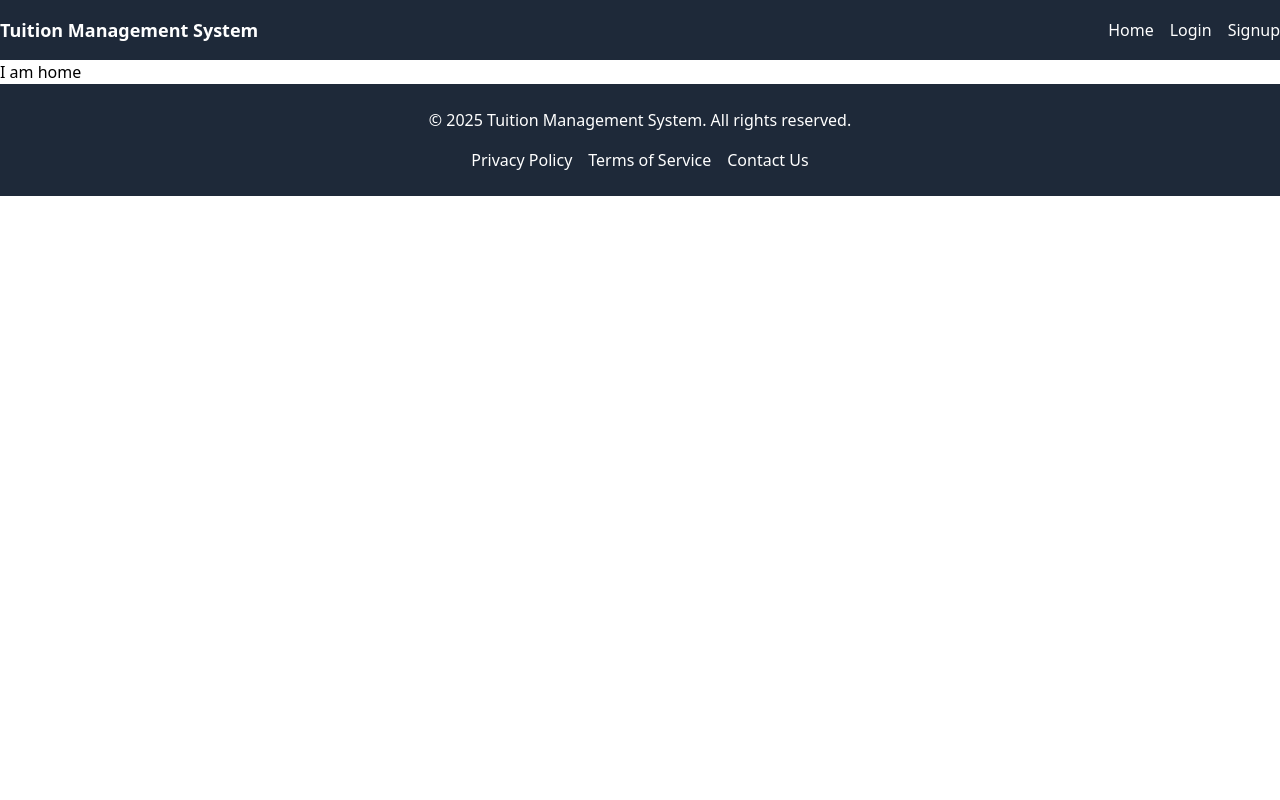
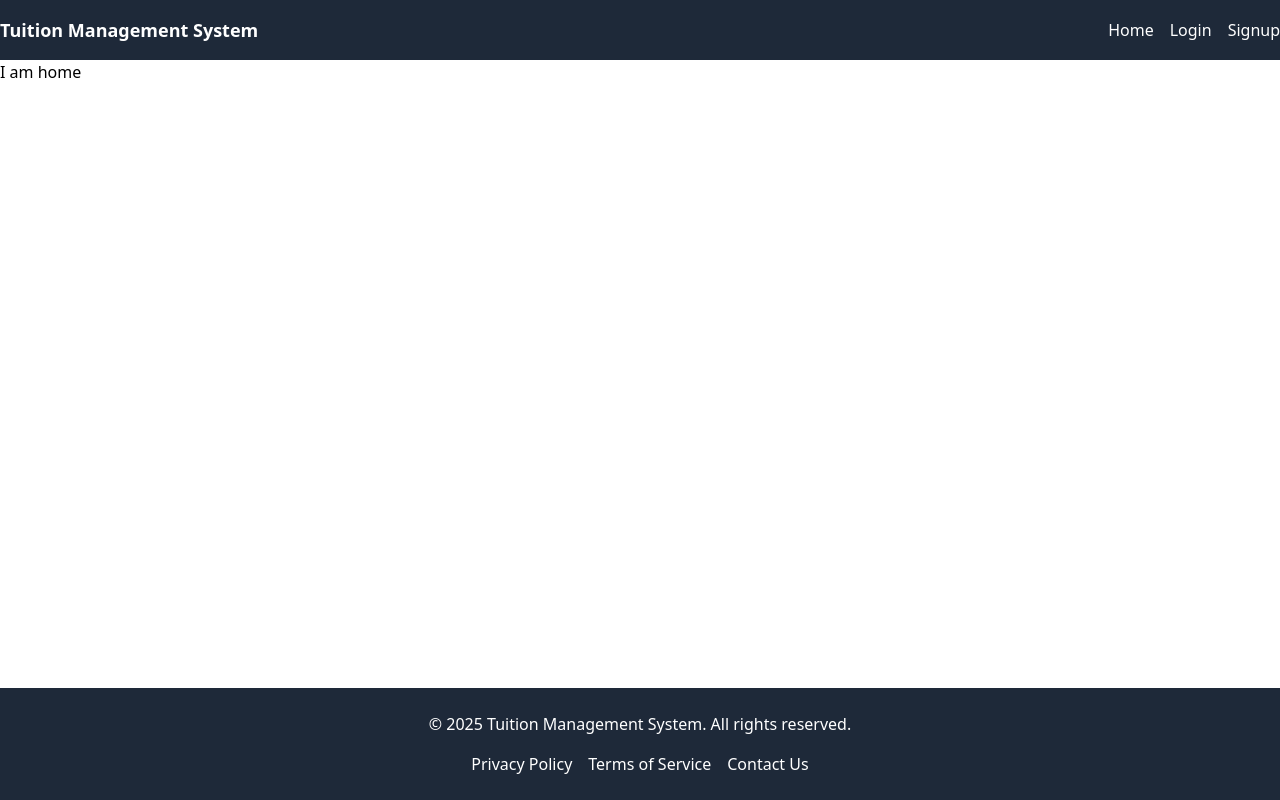
Before and after one commit to Ashish21212/tuitionmanagement, a React (Vite) app in the folder tuition-frontend/: page / in a window 1280 px wide. Built offline with nearby package versions, Linux system fonts and the light colour scheme.

Commit message:
footer down

```diff
--- a/tuition-frontend/src/App.jsx
+++ b/tuition-frontend/src/App.jsx
@@ -1,4 +1,3 @@
-
 import React from "react";
 import { BrowserRouter as Router } from "react-router-dom";
 import Navbar from "./components/Navbar";
@@ -8,7 +7,7 @@ import AppRoutes from "./AppRoutes";
 const App = () => {
   return (
     <Router>
-      <div>
+      <div className="flex flex-col min-h-screen">
         <Navbar />
         <div className="flex-grow">
           <AppRoutes />
```
